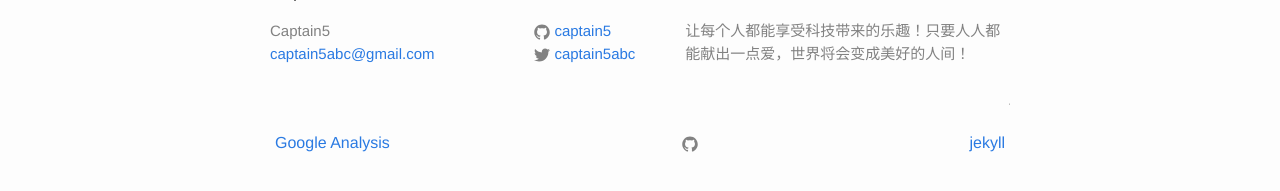
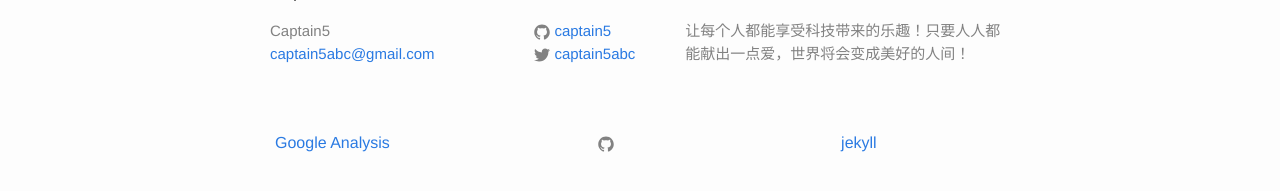
Before and after one commit to captain5/captain5.github.io, a Jekyll site: the page built from index.html, in a window 1280 px wide. Shown: the part 400-591 px from the top of the page. Built offline with Jekyll 4.4.1, drawn with Linux system fonts in a browser that asks for light colours.

Commit message:
Update footer.html

```diff
--- a/_includes/footer.html
+++ b/_includes/footer.html
@@ -34,7 +34,7 @@
 
     </div>
     <!--<table>
-      <!--<tr>
+      <tr>
         <td>abc</td>
         <td>fafa</td>
         <td>dsfsf</td>
@@ -43,7 +43,7 @@
    <marquee>让每个人都能享受科技带来的乐趣！只要人人都能献出一点爱，世界将会变成美好的人间！</marquee>
    <table cellpadding=3>
       <tr><td align=left width=20%><a href="https://analytics.google.com"  target="_black">Google Analysis</a></td>
-        <td width=80% align=center>{% include icon-github.html %}</td>
+        <td align=center>{% include icon-github.html %}</td>
         <td align=right width=10%><a href="https://jekyllrb.com/"  target="_black">jekyll</a></td>
       </tr></table>
   </div>
```
